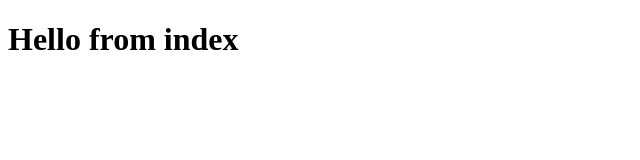
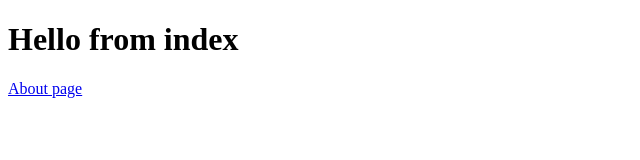
Before and after one commit to dl0312/geon-store, a Next.js app: page / in a window 1280 px wide. Shown: the top 160 px of the page, without its empty margins (0-640 px from the left). Built offline with nearby package versions, Linux system fonts and the light colour scheme.

Commit message:
LInks and Headers in NextJS

```diff
--- a/pages/index.js
+++ b/pages/index.js
@@ -1 +1,11 @@
-export default () => <h1>Hello from index</h1>;
+import Head from "next/head";
+import Link from "next/link";
+
+export default () => (
+  <div>
+    <h1>Hello from index</h1>
+    <Link href={"/about"}>
+      <a>About page</a>
+    </Link>
+  </div>
+);
```
Also changed, not shown: pages/about.js (added, +8 -0 lines), 1 other file (tests, documents, lock files or other folders).
